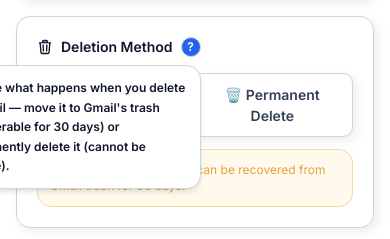
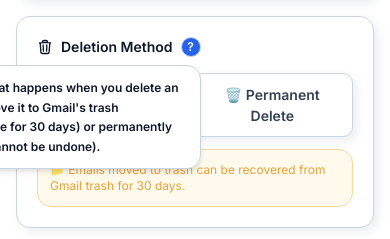
Before and after one commit to jm5155/gmail-manager, a React (Vite) app in the folder frontend/: page /settings in a window 390 px wide. Both pictures are taken after a click on the button "More information". Shown: the part 375-614 px from the top of the page. Built offline with nearby package versions, Linux system fonts and the light colour scheme; no server answers.

Commit message:
Fix InfoTooltip width and text wrapping on mobile
- Changed from fixed w-64 to dynamic width with max-content
- Added maxWidth: min(280px, calc(100vw - 2rem)) for better mobile fit
- Prevents awkward text wrapping while staying within viewport
- Text now flows naturally with proper line breaks

```diff
--- a/frontend/src/components/InfoTooltip.jsx
+++ b/frontend/src/components/InfoTooltip.jsx
@@ -83,13 +83,15 @@ function InfoTooltip({ text }) {
       {isOpen && (
         <div
           ref={tooltipRef}
-          className="absolute top-full mt-2 w-64 rounded-lg p-3 shadow-lg z-50"
+          className="absolute top-full mt-2 rounded-lg p-3 shadow-lg z-50"
           style={{
             backgroundColor: 'var(--color-surface)',
             border: '1px solid var(--color-border)',
             boxShadow: '0 4px 6px -1px rgba(0, 0, 0, 0.1), 0 2px 4px -1px rgba(0, 0, 0, 0.06)',
             left: position === 'left' ? '0' : 'auto',
             right: position === 'right' ? '0' : 'auto',
+            width: 'max-content',
+            maxWidth: 'min(280px, calc(100vw - 2rem))',
           }}
         >
           <p
```
